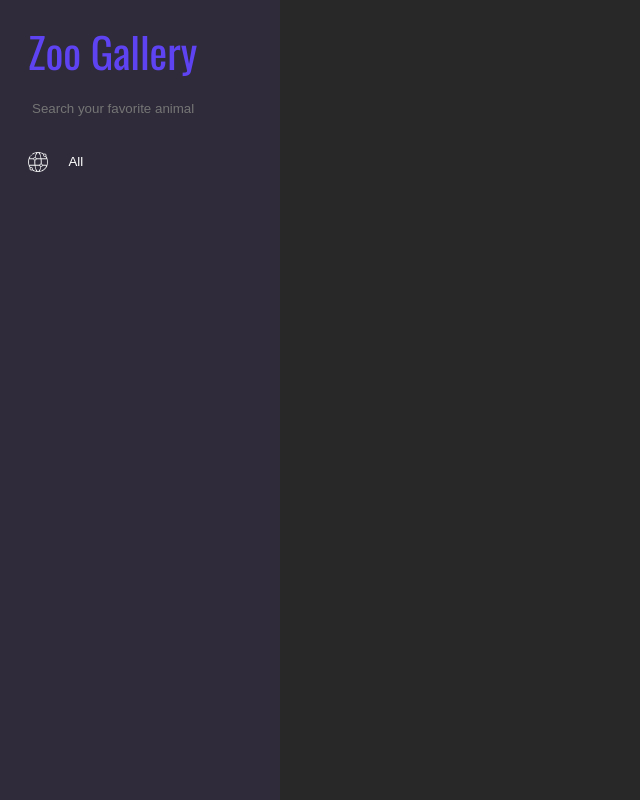
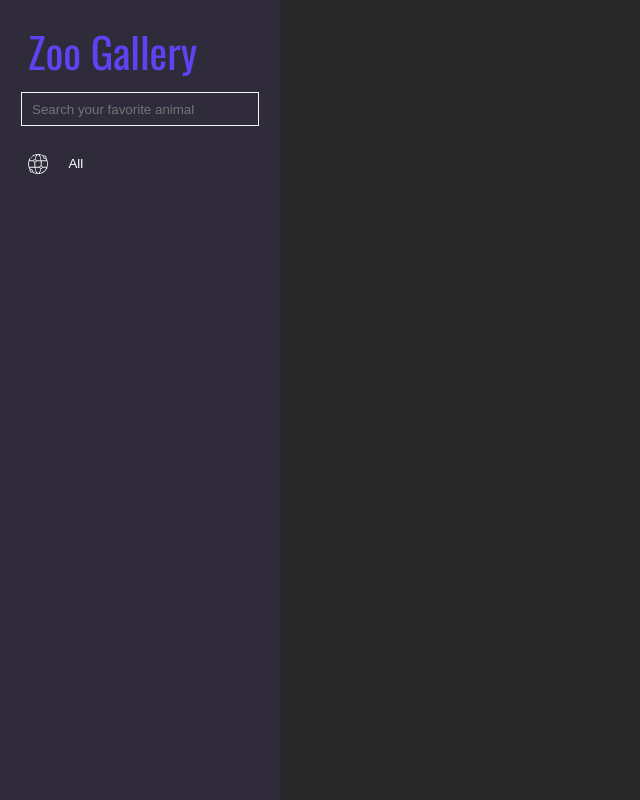
Before and after one commit to mccartheney/zoo-gallery, a website with bundled scripts: page web/src/index.html in a window 1280 px wide. Shown: the whole page, without its empty margins (0-640 px from the left). Built offline with nearby package versions, Linux system fonts and the light colour scheme; files whose address does not match are found by name.

Commit message:
finalized

```diff
--- a/web/src/css/style.css
+++ b/web/src/css/style.css
@@ -47,6 +47,8 @@
     background: #2f2b3a;
     color: white;
     transition: .5s;
+    border: 1px solid whitesmoke;
+
 }
 
 .main_search_form input:focus {
```
